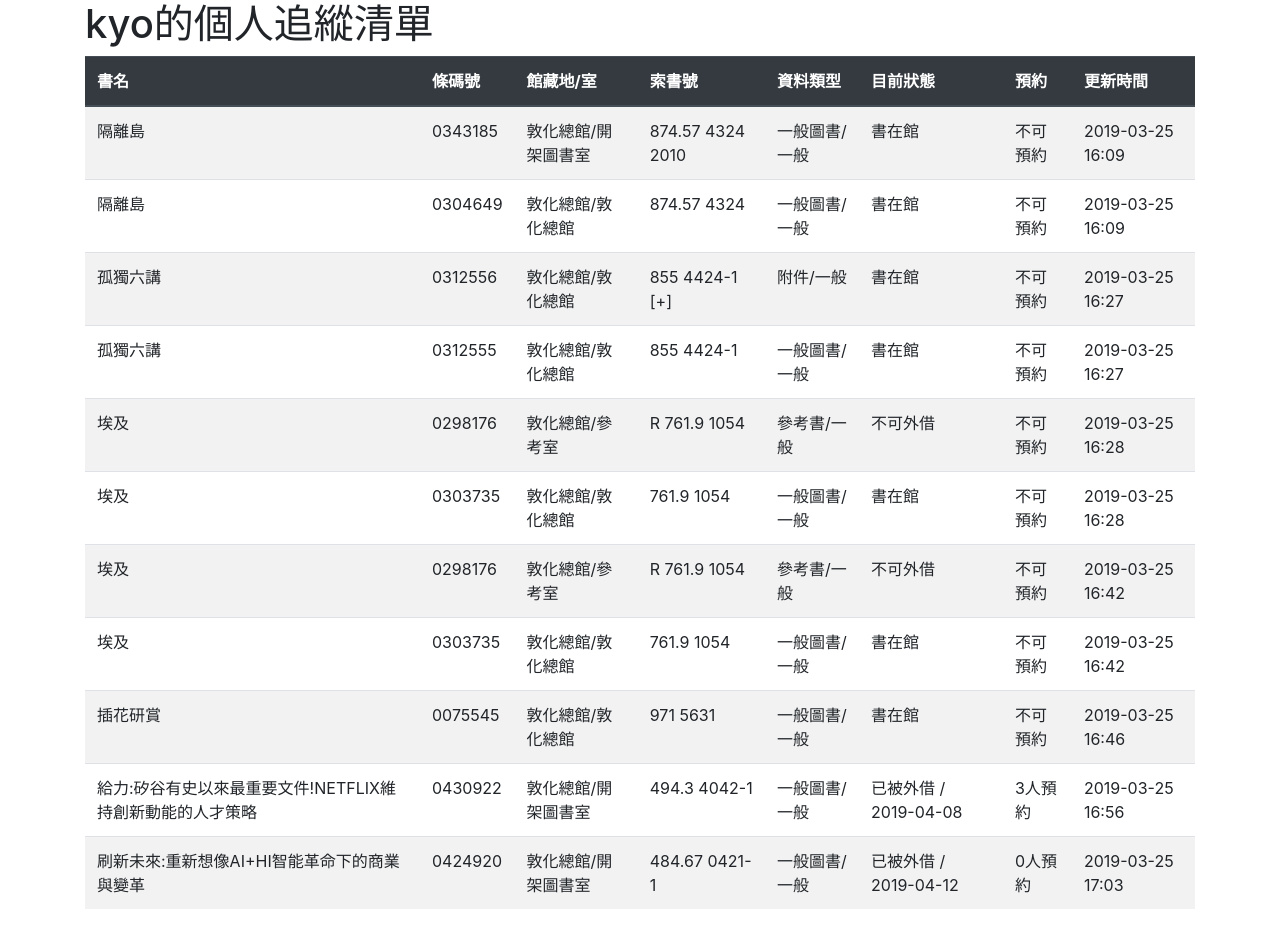
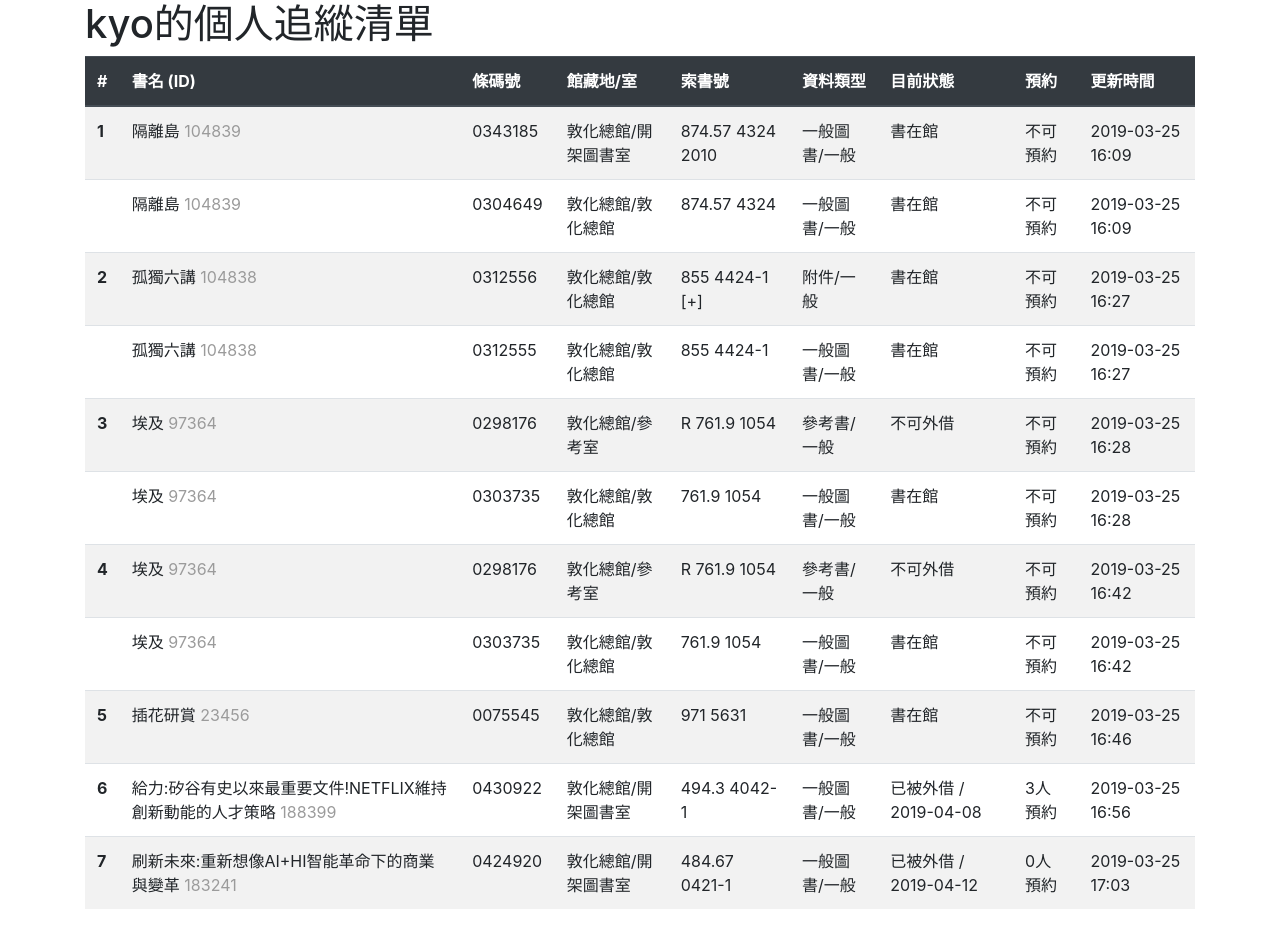
Before and after one commit to kyomind/library-tracker, a Flask app: page / in a window 1280 px wide. Shown: the part 56-1005 px from the top of the page. Run offline with Flask 2, Linux system fonts and the light colour scheme; a user stored in the database is signed in; data comes from the database, SQL or seed files in the repository; both versions use the stored data as it was after the commit; some libraries are stand-ins or nearby versions.

Commit message:
新增追縱清單的書目序號，每一本書不管有幾本館藏，都只算一本 從清單可知目前總共追縱幾本不同的書 這功能不好做，想不到簡潔的辦法，只能用有點不入流的做法

```diff
--- a/app/auth/views.py
+++ b/app/auth/views.py
@@ -17,9 +17,7 @@ def login():
         if user is not None and user.check_password(form.password.data):
             # 使用login_user()將用戶維持在登入狀態
             login_user(user, remember=form.remember.data)
-            # 暫未加入導向原頁設計
 
-            session['name']=form.username.data
             flash('登入成功！')
             return redirect(url_for('main.index'))
         flash('帳號名稱或密碼錯誤')
--- a/app/main/views.py
+++ b/app/main/views.py
@@ -13,13 +13,28 @@ def index():
         books=Book.query.filter_by(this_user=current_user).all()
         if len(books) == 0:
             return render_template('index.html',books=books)
+
+        # 顯示追縱書籍數量，但同一本書不管有幾本館藏只能算一本
+        # 為了達到這個功能，使用了相當迂迴的做法，想不到更簡單的
+        item=0
+        numbers=[]
+
+        # 把所有書的UTC時間改成UTC+8，同時編寫項目數字清單numbers
         for book in books:
             book.update_time=book.update_time+timedelta(hours=8)
-        return render_template('index.html',books=books)
+
+            # 利用book.copy只有換新一本書才會回到1的特性
+            if book.copy=='1':
+                item=item+1
+            numbers.append(item)
+
+        pair_books=list(zip(numbers,books))
+
+        return render_template('index.html',books=pair_books)
     return render_template('index.html')
 
+@main.route('/user/<name>', methods=['GET','POST'])
 @login_required
-@main.route('/user/<name>', methods=['GET','POST'])
 def user(name):
     join_time= current_user.join_time
     time= join_time+timedelta(hours=8)
@@ -43,9 +58,10 @@ def user(name):
         # 如果資料庫已經「至少有一本」該本書
         if Book.query.filter_by(book_id=book_id).first():
             # 調出該書的全部條目
-            all_books=Book.query.filter_by(book_id=book_id).all()
+            same_books=Book.query.filter_by(book_id=book_id).all()
             # 遍歷查詢每一本是否為目前使用者持有
-            for book in all_books:
+            print(same_books)
+            for book in same_books:
                 if book.user_id==current_user.id:
                     flash('書籍已存在，無法新增')
                     return render_template('user.html',name=name,time=time,form=form)
--- a/app/templates/index.html
+++ b/app/templates/index.html
@@ -17,8 +17,8 @@
 <table class="table table-striped">
         <thead class="thead-dark">
           <tr>
-            <!-- <th scope="col">#</th> -->
-            <th scope="col">書名</th>
+            <th scope="col">#</th>
+            <th scope="col">書名 (ID)</th>
             <th scope="col">條碼號</th>
             <th scope="col">館藏地/室</th>
             <th scope="col">索書號</th>
@@ -31,15 +31,19 @@
         <tbody>
         {% for book in books %}
           <tr>
-            <!-- <th scope="row">{{ book.id }}</th> -->
-            <td>{{ book.book_name }}</td>
-            <td>{{ book.barcode_id }}</td>
-            <td>{{ book.location }}</td>
-            <td>{{ book.call_number }}</td>
-            <td>{{ book.data_type }}</td>
-            <td>{{ book.status }}</td>
-            <td>{{ book.reservation }}</td>
-            <td>{{ book.update_time.strftime("%Y-%m-%d %H:%M") }}</td>
+              {% if book[1].copy=='1' %}
+            <th scope="row">{{ book[0] }}</th>
+            {% else %}
+            <th scope="row"> </th>
+            {% endif %}
+            <td>{{ book[1].book_name }} <span style="color: rgb(155, 155, 155);">{{ book[1].book_id }}</span></td>
+            <td>{{ book[1].barcode_id }}</td>
+            <td>{{ book[1].location }}</td>
+            <td>{{ book[1].call_number }}</td>
+            <td>{{ book[1].data_type }}</td>
+            <td>{{ book[1].status }}</td>
+            <td>{{ book[1].reservation }}</td>
+            <td>{{ book[1].update_time.strftime("%Y-%m-%d %H:%M") }}</td>
           </tr>
         {% endfor %}
         </tbody>
--- a/crawler.py
+++ b/crawler.py
@@ -1,6 +1,5 @@
 import requests
 from bs4 import BeautifulSoup
-import re
 
 def get_book_id(book_url):
     url=book_url.split('&')[0]
```
Also changed, not shown: tracker.db, 1 other file.
